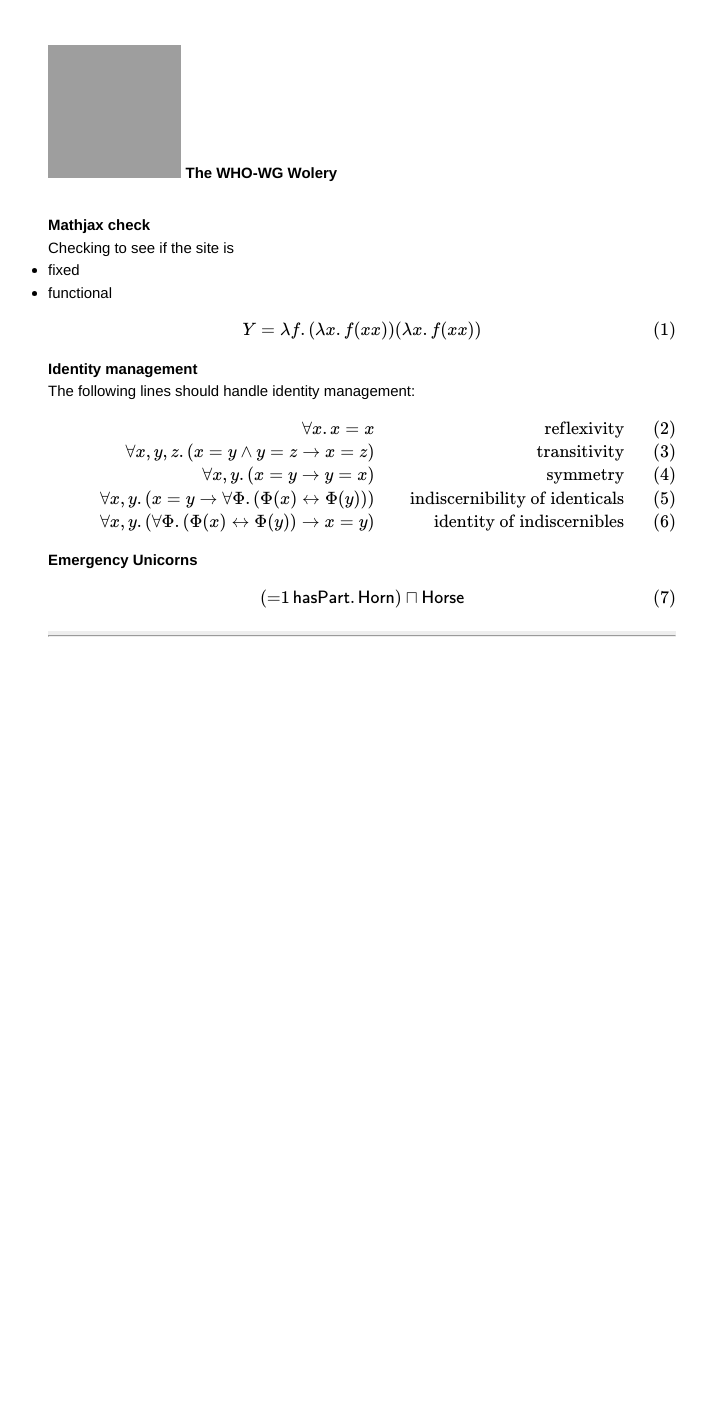
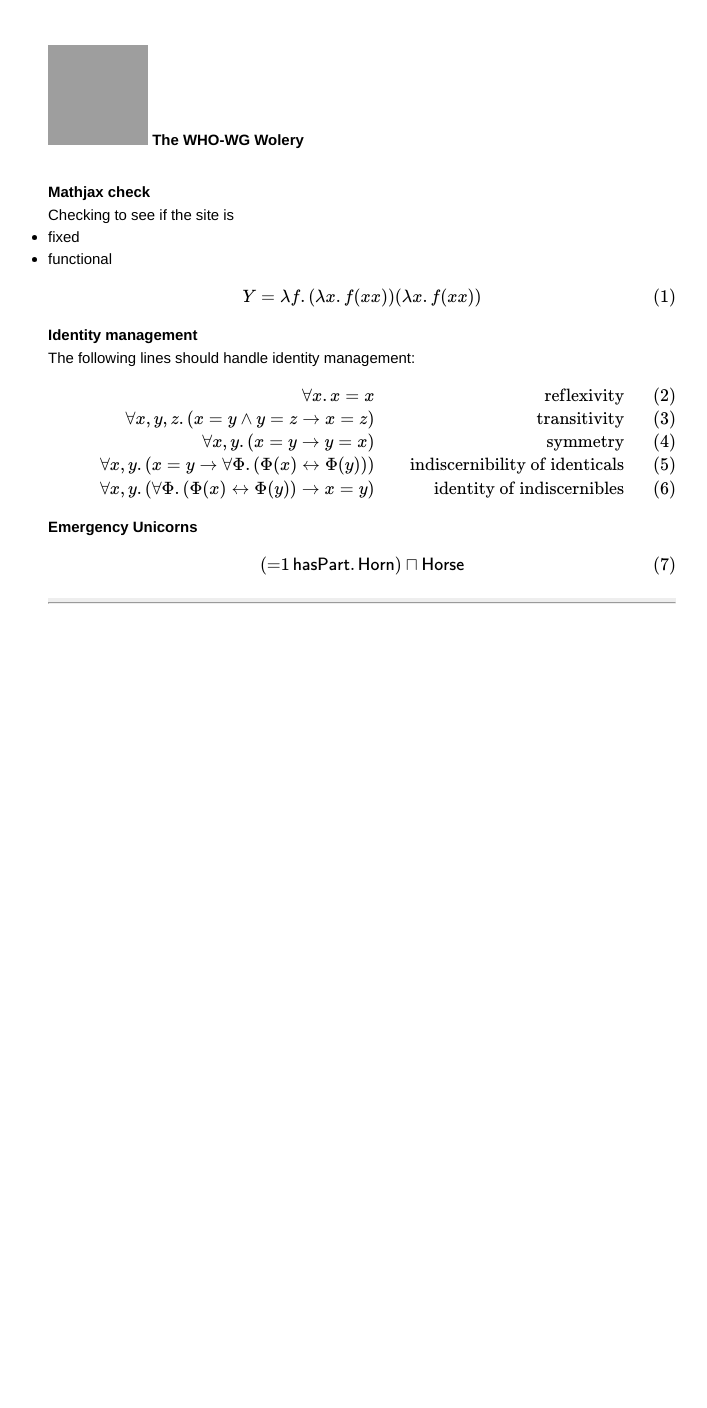
Before and after one commit to WHO-WG/WHO-WG.github.io, a Jekyll site: the page built from index.html, in a window 1280 px wide. Shown: the whole page, without its empty margins (278-985 px from the left). Built offline with Jekyll 4.4.1, drawn with Linux system fonts in a browser that asks for light colours; Markdown is read by kramdown in place of the engine named in the settings; formulas are drawn with MathJax 3; after the commit the page ends 1374 px from its top, so only the background shows below that; grey boxes are pictures that could not be loaded.

Commit message:
header change

```diff
--- a/_layouts/default.html
+++ b/_layouts/default.html
@@ -21,7 +21,7 @@
 
         <div class="site">
           <div class="header">
-	    <h1 class="title"><img src="{{site.github.owner_gravatar_url}}"style="width: 100pt; height=100pt;"/> The WHO-WG Wolery</h1>
+	    <h1 class="title"><img src="{{site.github.owner_gravatar_url}}"style="width: 100px; height=100px"/> The WHO-WG Wolery</h1>
           </div>
 
           {{ content }}
```
